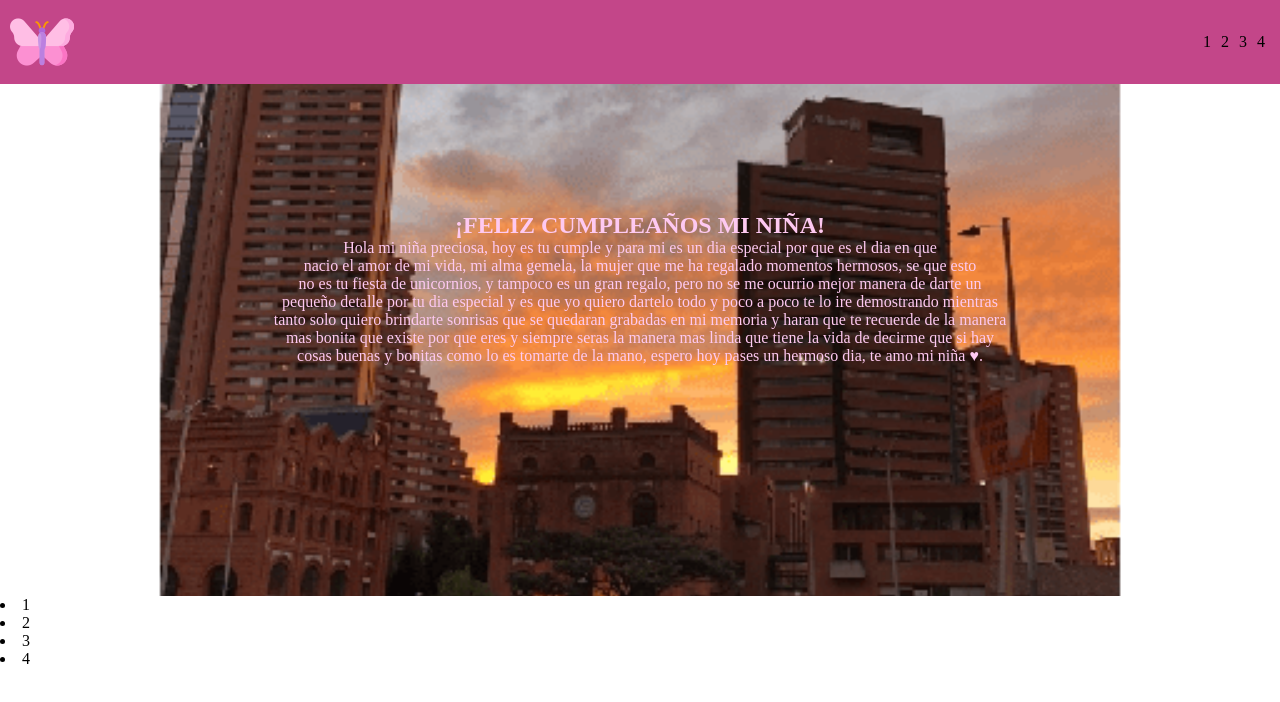
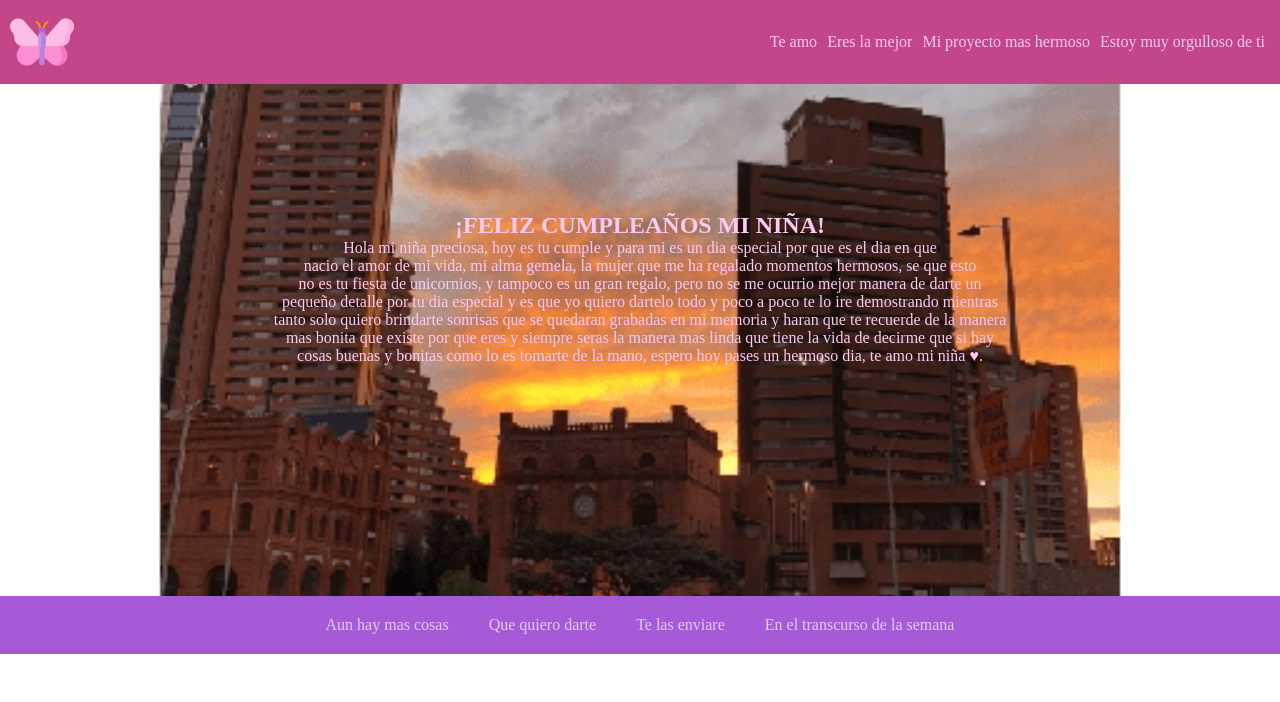
Before and after one commit to TheGlithMan/miestrellita, a plain HTML site: page index.html in a window 1280 px wide. Drawn offline with Linux system fonts and the light colour scheme.

Commit message:
para primer entrega

```diff
--- a/index.html
+++ b/index.html
@@ -21,14 +21,13 @@
                 <img src="media/img/logo.png" alt="Te amo mi niña">
             </a>
             <nav class="mainnav">
-                <li>1</li>
-                <li>2</li>
-                <li>3</li>
-                <li>4</li>
+                <li>Te amo</li>
+                <li>Eres la mejor</li>
+                <li>Mi proyecto mas hermoso</li>
+                <li>Estoy muy orgulloso de ti</li>
             </nav>
         </header>
     </div>
-
     <!-- Felicitaciones -->
     <div class="congrats">
         <div class="msg">
@@ -61,10 +60,10 @@
     <div class="footer">
         <footer class="contetfooter">
             <nav class="navfooter">
-                <li>1</li>
-                <li>2</li>
-                <li>3</li>
-                <li>4</li>
+                <li>Aun hay mas cosas</li>
+                <li>Que quiero darte</li>
+                <li>Te las enviare</li>
+                <li>En el transcurso de la semana</li>
             </nav>
         </footer>
     </div>
--- a/styles.css
+++ b/styles.css
@@ -12,6 +12,7 @@
     padding: 10px;
     list-style: none;
     background-color: #C34689;
+    color: #FEC9F1;
 }
 .header{
     display: flex;
@@ -45,3 +46,18 @@
     text-align: center;
     color: #FEC9F1;
 }
+
+.footer{
+    background-color: #A65AD8;
+    list-style: none;
+    color: #DECBF6;
+    height: 100%;
+}
+.navfooter{
+    display: flex;
+    justify-content: center;
+    align-items: center;
+}
+.navfooter li{
+    padding: 20px;
+}
```
